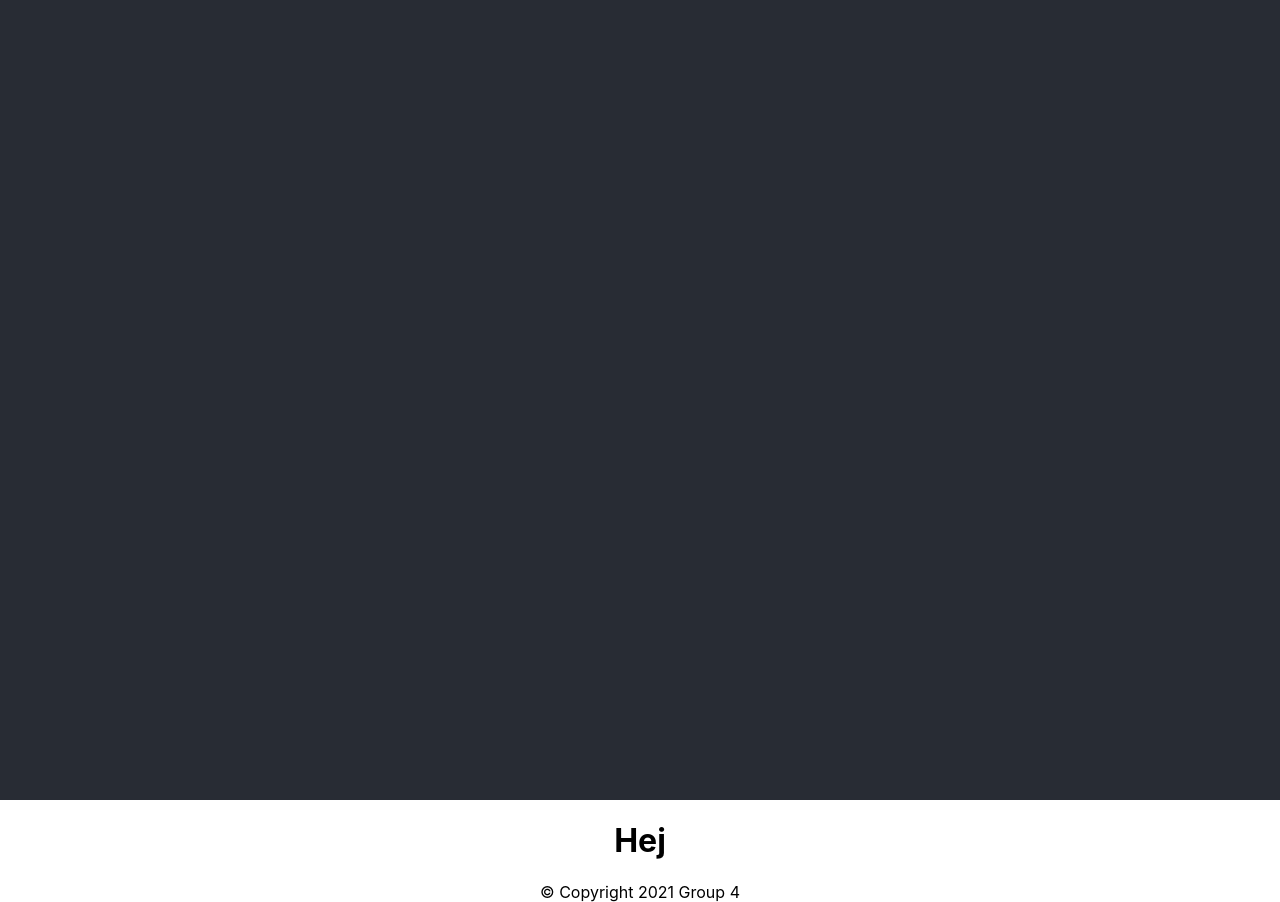
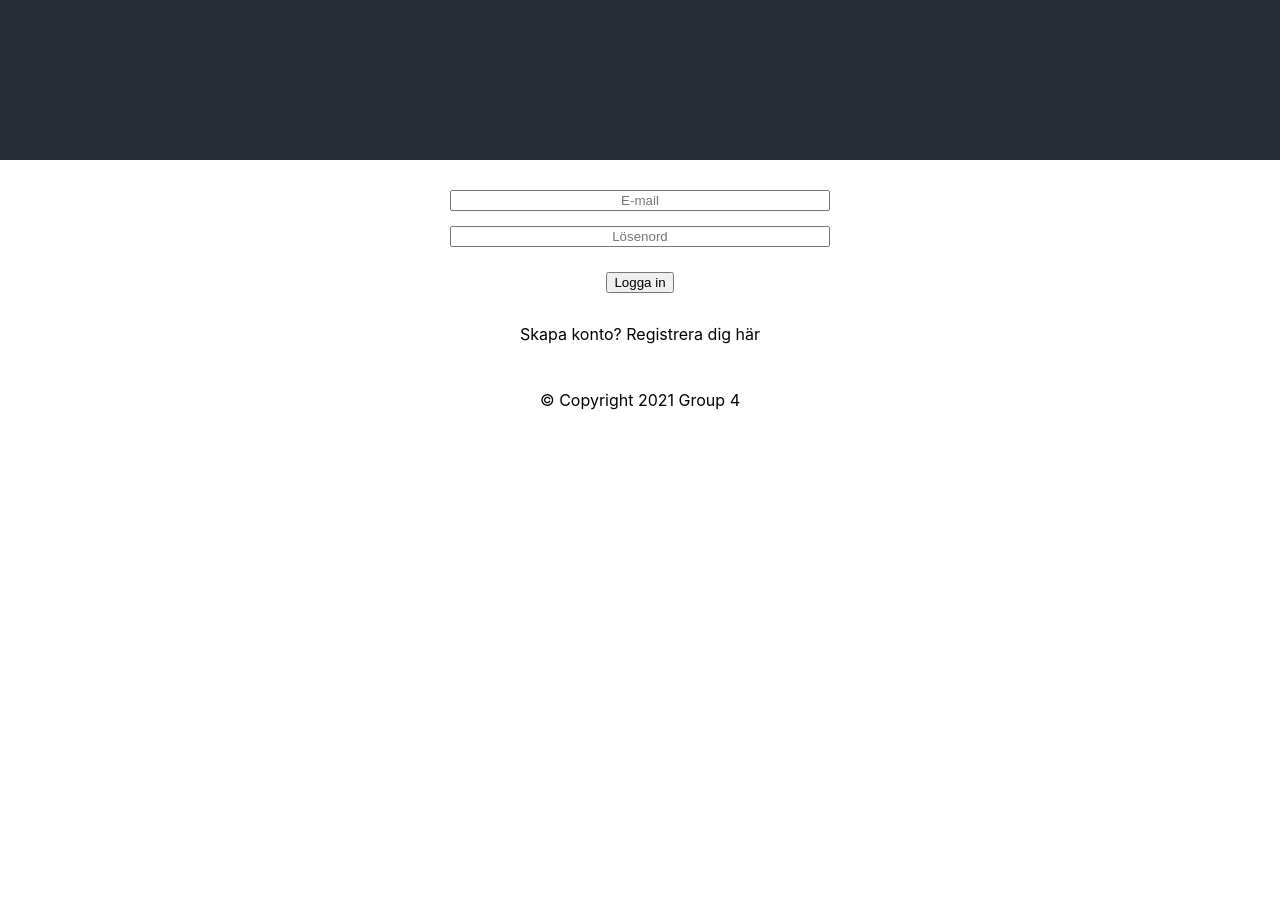
Before and after one commit to postila/clearbnb-grupp4, a React (Create React App) app: page / in a window 1280 px wide. After the commit the page ends 800 px from the top, so only its background shows below. Built offline with nearby package versions, Linux system fonts and the light colour scheme.

Commit message:
Login Form
Created loginForm and added Radium for scoped styling

Co-Authored-By: nicolebradleey <72066187+nicolebradleey@users.noreply.github.com>

```diff
--- a/package.json
+++ b/package.json
@@ -7,6 +7,7 @@
     "@testing-library/react": "^11.2.5",
     "@testing-library/user-event": "^12.8.1",
     "express": "^4.17.1",
+    "radium": "^0.26.1",
     "react": "^17.0.1",
     "react-amazing-proxy": "^1.0.63",
     "react-dom": "^17.0.1",
--- a/src/App.css
+++ b/src/App.css
@@ -15,7 +15,7 @@
 
 .App-header {
   background-color: #282c34;
-  min-height: 100vh;
+  min-height: 20vh;
   display: flex;
   flex-direction: column;
   align-items: center;
--- a/src/components/Login.js
+++ b/src/components/Login.js
@@ -0,0 +1,34 @@
+import React from 'react';
+import Radium from 'radium'
+
+const Login = () => {
+  return (
+    <form style={styles.form}>
+      <input style={styles.input} type="text" placeholder="E-mail" required></input>
+      <input style={styles.input} type="password" placeholder="Lösenord" required></input>
+      <button style={styles.button}>Logga in</button>
+      <p>Skapa konto? <span>Registrera dig här</span></p>
+    </form>
+  );
+}
+
+const styles = {
+form: {
+    display: 'grid',
+    gridGap: '15px',
+    maxWidth: '400px',
+    margin: '20px auto',
+    padding: '10px'
+  },
+  input: {
+    textAlign: 'center'
+  },
+  button: {
+    maxWidth: '100px',
+    margin: '0 auto',
+    marginTop: '10px',
+    cursor: 'pointer'
+  }
+}
+
+export default Radium(Login);
--- a/src/index.css
+++ b/src/index.css
@@ -1,3 +1,7 @@
+* {
+  box-sizing: border-box;
+}
+
 body {
   margin: 0;
   font-family: -apple-system, BlinkMacSystemFont, 'Segoe UI', 'Roboto', 'Oxygen',
@@ -6,3 +10,7 @@ body {
   -webkit-font-smoothing: antialiased;
   -moz-osx-font-smoothing: grayscale;
 }
+
+header {
+  max-height: 100px;
+}
--- a/src/pages/Home.js
+++ b/src/pages/Home.js
@@ -4,7 +4,7 @@ import Login from '../components/Login'
 const Home = () => {
   return (
     <div>
-      <h1>Hej</h1>
+      <Login />
     </div >
   );
 }
```
Also changed, not shown: 1 other file (tests, documents, lock files or other folders).
